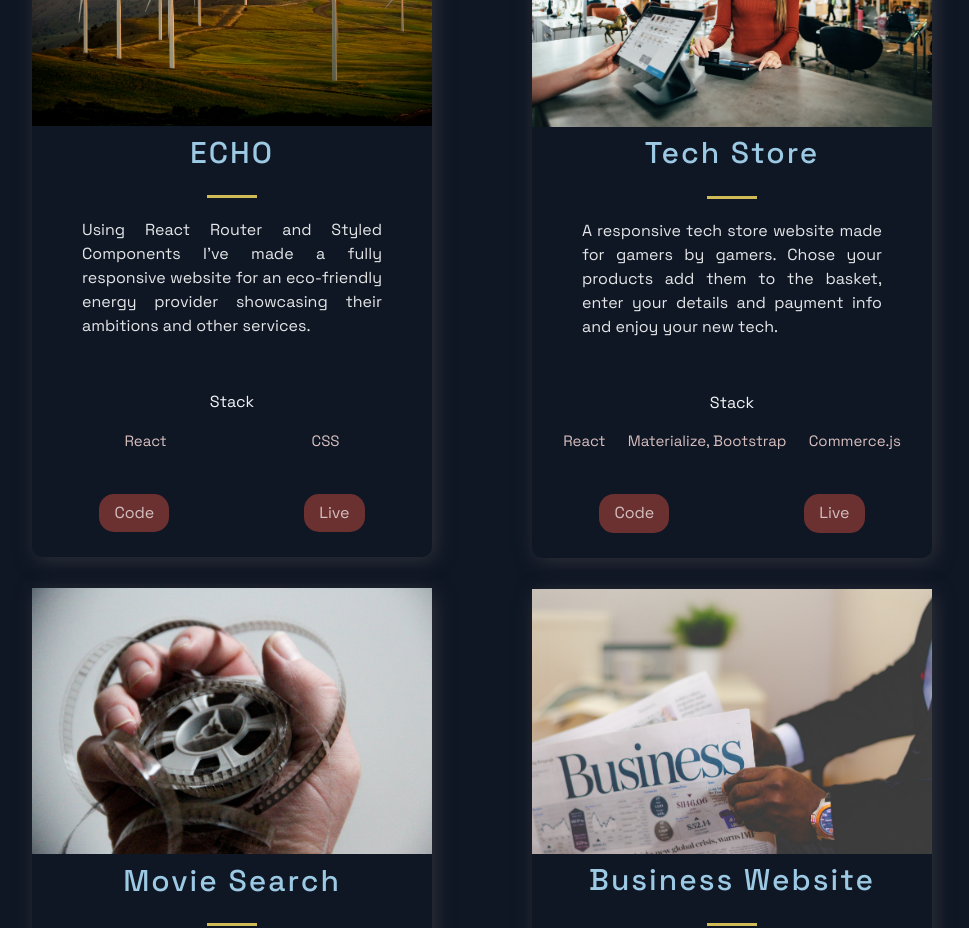
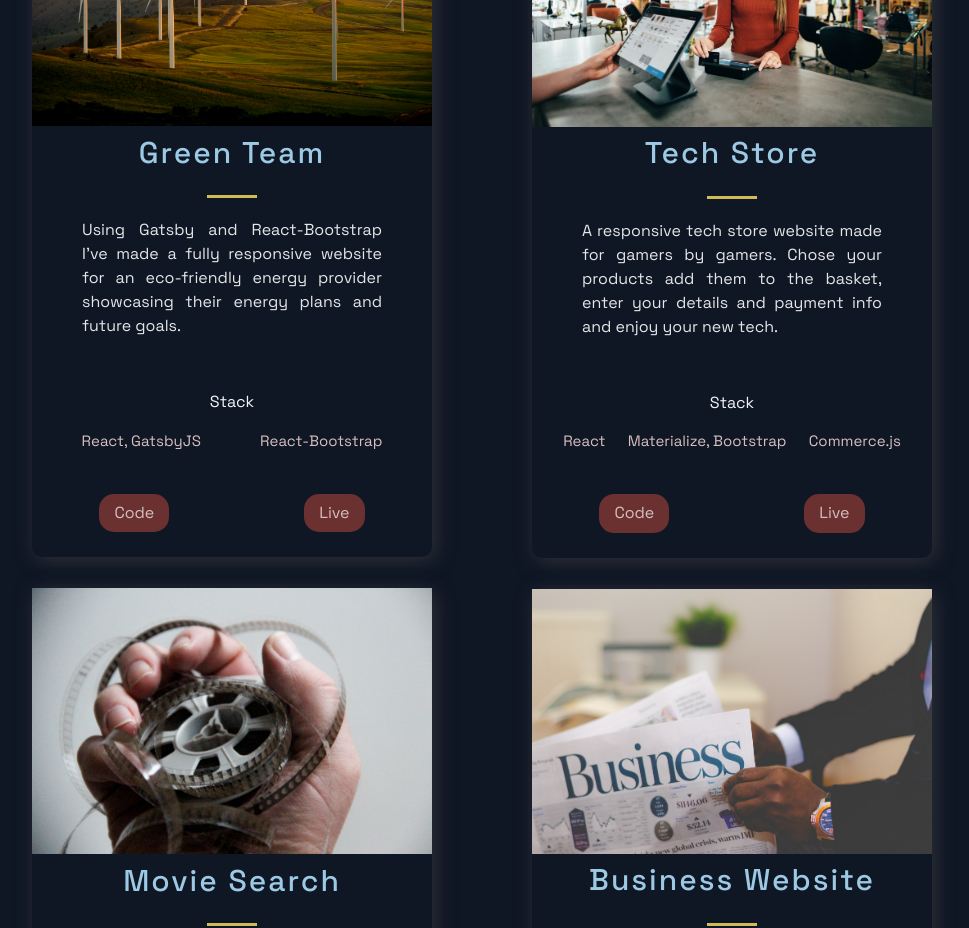
Before and after one commit to sebastiand88/portfolio-website-v2, a Next.js app: page / in a window 1280 px wide. Shown: the part 1920-2848 px from the top of the page, without its empty margins (158-1127 px from the left). Built offline with nearby package versions, Linux system fonts and the light colour scheme.

Commit message:
new project added

```diff
--- a/src/constants/constants.js
+++ b/src/constants/constants.js
@@ -20,13 +20,13 @@ export const projects = [
     id: 1,
   },
   {
-    title: "ECHO",
+    title: "Green Team",
     description:
-      "Using React Router and Styled Components I've made a fully responsive website for an eco-friendly energy provider showcasing their ambitions and other services.",
+      "Using Gatsby and React-Bootstrap I've made a fully responsive website for an eco-friendly energy provider showcasing their energy plans and future goals.",
     image: "/images/echo.jpg",
-    tags: ["React", "CSS"],
-    source: "https://react-echo.netlify.app/",
-    visit: "https://github.com/sebastiand88/ECHO",
+    tags: ["React, GatsbyJS", "React-Bootstrap"],
+    source: "https://green-team-gatsby.netlify.app/",
+    visit: "https://github.com/sebastiand88/Green-Team-Gatsby",
     id: 2,
   },
   {
```
